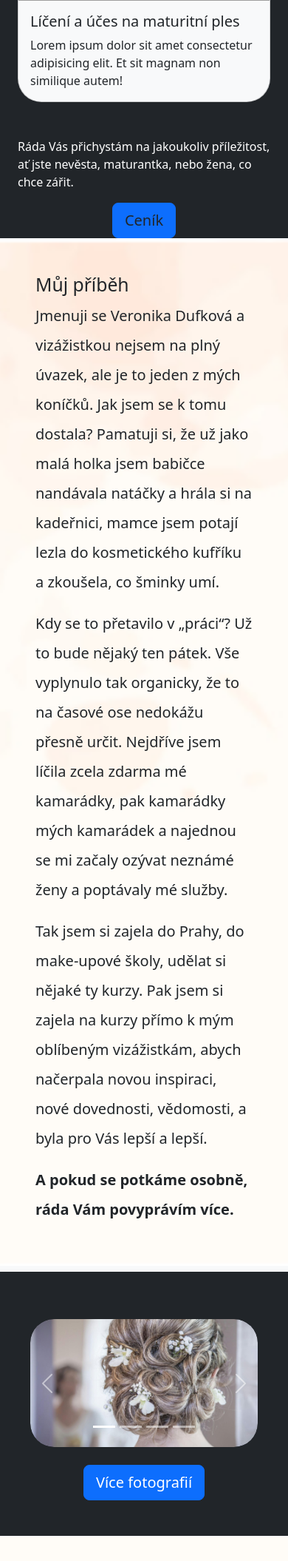
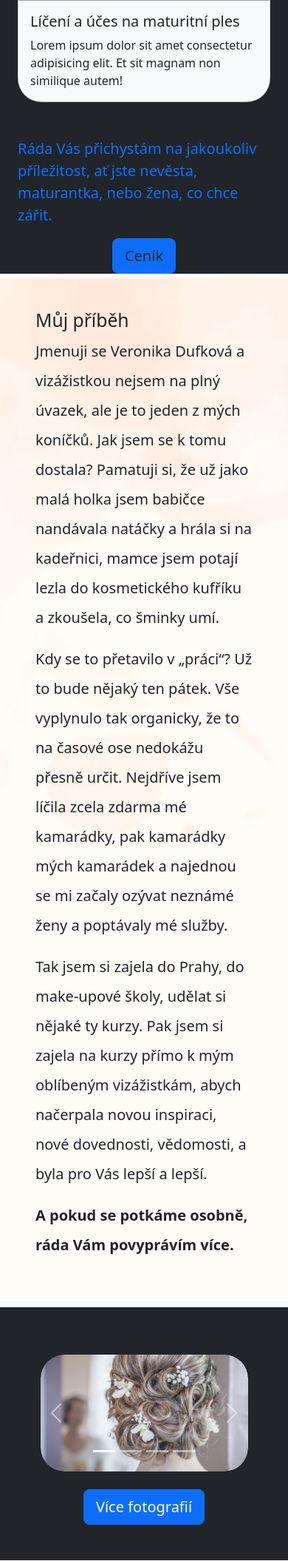
Before and after one commit to VaclavNekolny/DufiPROFI, a PHP site: page / in a window 390 px wide. Shown: the part 2022-4132 px from the top of the page at 74% size. Run offline with PHP 8.4, Linux system fonts and the light colour scheme; style sheets or scripts are compiled from the project's sources; some libraries are stand-ins or nearby versions; some web fonts are replaced; grey boxes are pictures that could not be loaded.

Commit message:
carousel - úprava velikosti na mobilu

```diff
--- a/index.html
+++ b/index.html
@@ -144,6 +144,7 @@
             </div>
           </div>
         </div>
+      </div>
     </header>
 
     <div id="sluzby"></div>
@@ -214,19 +215,18 @@
           <div class="text-container mt-5">
             <div class="row d-flex align-items-center">
               <div class="col-md-8">
-                <p class="velky">
+                <p class="lead text-primary">
                   Ráda Vás přichystám na jakoukoliv příležitost, ať jste
                   nevěsta, maturantka, nebo žena, co chce zářit.
                 </p>
               </div>
               <div class="col-md-4 d-flex justify-content-center">
-                <button
+                <a
+                  href="cenik.html"
                   class="btn btn-lg btn-primary text-dark px-6"
-                  data-bs-toggle="modal"
-                  data-bs-target="#cenik"
                 >
                   Ceník
-                </button>
+                </a>
               </div>
             </div>
           </div>
@@ -277,7 +277,13 @@
       <div class="container-fluid text-bg-dark">
         <div class="container-xl py-5 d-flex flex-column align-items-center">
           <!-- IMAGE SLIDER -->
-          <div id="slider" class="carousel slide my-3" data-bs-ride="carousel">
+          <div class="row">
+            <div class="col-md-8 offset-md-2 col-10 offset-1">
+              <div
+                id="slider"
+                class="carousel slide my-3"
+                data-bs-ride="carousel"
+              >
                 <div class="carousel-indicators">
                   <button
                     class="active"
@@ -350,6 +356,8 @@
                 >
                   <span class="carousel-control-next-icon"></span>
                   <div class="visually-hidden">Next</div>
+                </div>
+              </div>
             </div>
           </div>
           <a href="fotogalerie.html" class="btn btn-primary btn-lg mt-2"
--- a/scss/style.scss
+++ b/scss/style.scss
@@ -51,10 +51,10 @@ hr {
   transform: scale(1.05);
 }
 
-#slider {
-  width: 90%;
-  margin: 0 auto;
-}
+// #slider {
+//   width: 90%;
+//   margin: 0 auto;
+// }
 
 .contact-form,
 .cenik_ostatni {
```
Lines whose indentation alone changed are shown as unchanged.
